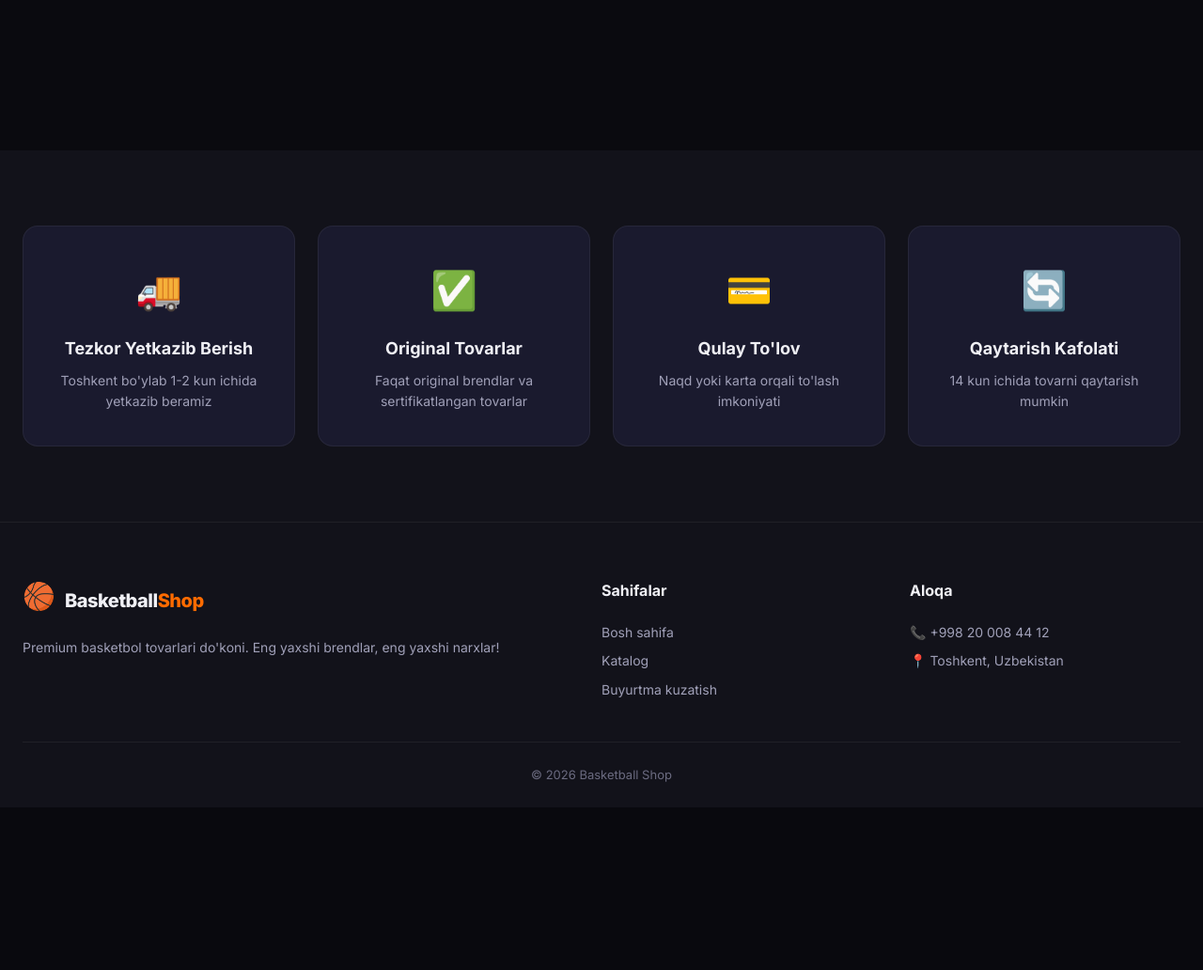
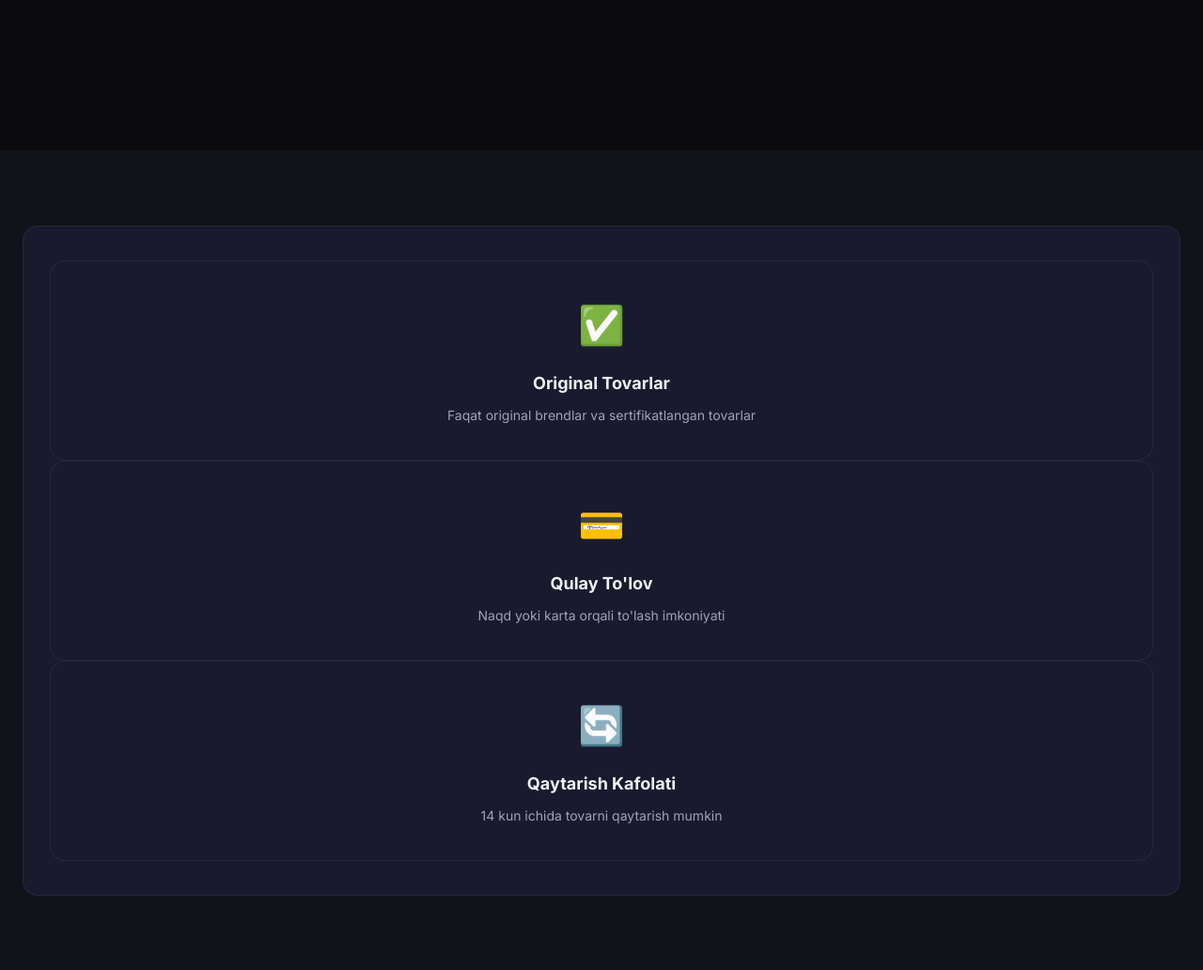
Before and after one commit to Yusuf88812/basketball-shop, a FastAPI app: page / in a window 1280 px wide. Shown: the part 1076-2108 px from the top of the page at 94% size. Before the commit the page ends 1908 px from the top, so only its background shows below. Run offline with FastAPI, Linux system fonts and the light colour scheme.

Commit message:
Update index.html

```diff
--- a/templates/store/index.html
+++ b/templates/store/index.html
@@ -166,10 +166,7 @@
     <div class="container">
         <div class="features-grid">
             <div class="feature-card">
-                <div class="feature-icon">🚚</div>
-                <h3>Tezkor Yetkazib Berish</h3>
-                <p>Toshkent bo'ylab 1-2 kun ichida yetkazib beramiz</p>
-            </div>
+
             <div class="feature-card">
                 <div class="feature-icon">✅</div>
                 <h3>Original Tovarlar</h3>
```
